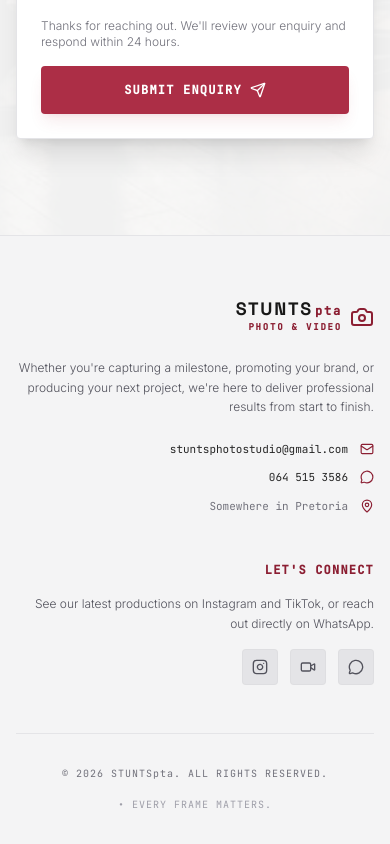
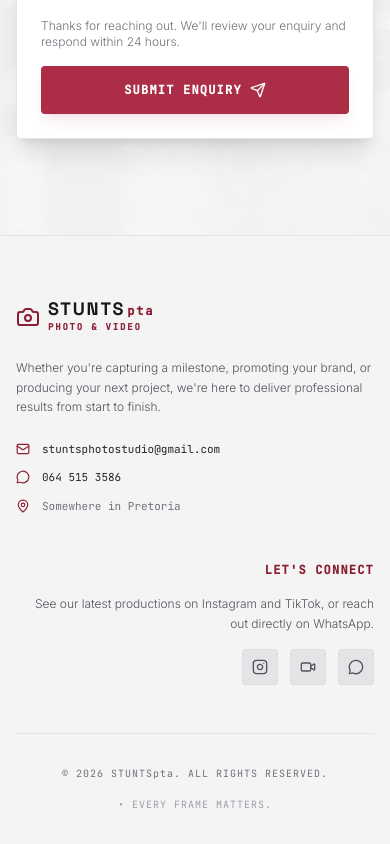
Before and after one commit to bearbuildsweb/STUNTSpta, a React (Vite) app: page / in a window 390 px wide. Shown: the part 3943-4787 px from the top of the page. Built offline with nearby package versions, Linux system fonts and the light colour scheme.

Commit message:
Update Footer.tsx

```diff
--- a/src/components/Footer.tsx
+++ b/src/components/Footer.tsx
@@ -17,10 +17,10 @@ export default function Footer() {
         <div className="grid grid-cols-1 md:grid-cols-12 gap-12 pb-12 border-b border-zinc-200">
 
           {/* Brand/About Block */}
-          <div className="md:col-span-4 space-y-6 text-right md:text-left flex flex-col items-end md:items-start">
-            <div className="flex items-center gap-2 cursor-pointer flex-row-reverse md:flex-row" onClick={() => scrollToSection('hero')}>
+          <div className="md:col-span-4 space-y-6 text-left flex flex-col items-start">
+            <div className="flex items-center gap-2 cursor-pointer flex-row" onClick={() => scrollToSection('hero')}>
               <Camera className="w-6 h-6 text-[#8B1E32]" />
-              <div className="flex flex-col text-right md:text-left">
+              <div className="flex flex-col text-left">
                 <span className="font-display font-bold tracking-widest text-lg text-neutral-900 leading-none">
                   STUNTS<span className="text-[#8B1E32] text-xs font-mono lowercase ml-0.5">pta</span>
                 </span>
@@ -34,14 +34,14 @@ export default function Footer() {
               Whether you&apos;re capturing a milestone, promoting your brand, or producing your next project, we&apos;re here to deliver professional results from start to finish.
             </p>
 
-            <div className="space-y-3 font-mono text-[11px] text-zinc-650 flex flex-col items-end md:items-start w-full">
-              <div className="flex items-center gap-3 flex-row-reverse md:flex-row">
+            <div className="space-y-3 font-mono text-[11px] text-zinc-650 flex flex-col items-start w-full">
+              <div className="flex items-center gap-3 flex-row">
                 <Mail className="w-3.5 h-3.5 text-[#8B1E32]" />
                 <a href="mailto:stuntsphotostudio@gmail.com" className="hover:text-[#8B1E32] transition-colors">
                   stuntsphotostudio@gmail.com
                 </a>
               </div>
-              <div className="flex items-center gap-3 flex-row-reverse md:flex-row">
+              <div className="flex items-center gap-3 flex-row">
                 <MessageCircle className="w-3.5 h-3.5 text-[#8B1E32]" />
                 <a
                   href="https://wa.me/27645153586"
@@ -52,7 +52,7 @@ export default function Footer() {
                   064 515 3586
                 </a>
               </div>
-              <div className="flex items-center gap-3 flex-row-reverse md:flex-row">
+              <div className="flex items-center gap-3 flex-row">
                 <MapPin className="w-3.5 h-3.5 text-[#8B1E32]" />
                 <span className="text-zinc-500">
                   Somewhere in Pretoria
```
